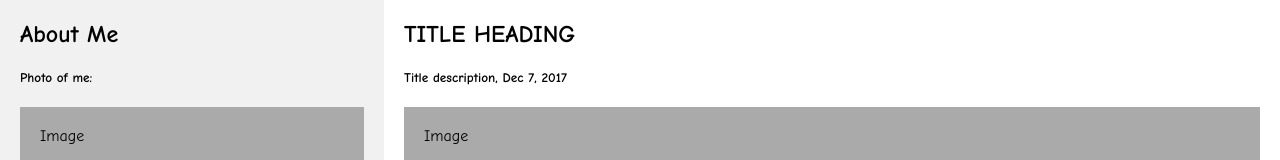
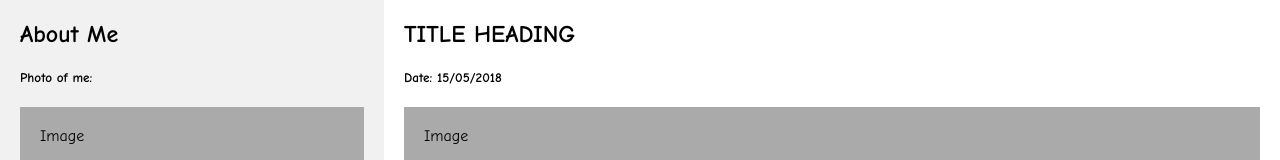
Before and after one commit to deepthamahesh/hello-world-2, a plain HTML site: page webpage.html in a window 1280 px wide. Shown: the part 350-510 px from the top of the page. Drawn offline with Linux system fonts and the light colour scheme.

```diff
--- a/webpage.html
+++ b/webpage.html
@@ -139,7 +139,7 @@ body {
   </div>
   <div class="main">
       <h2>TITLE HEADING</h2>
-      <h5>Title description, Dec 7, 2017</h5>
+      <h5> Date: 15/05/2018 </h5>
       <div class="fakeimg" style="height:200px;">Image</div>
       <p> Deeptha Mahesh:18 year old , pursuing btech in instrumentation and control</p>
 
```
